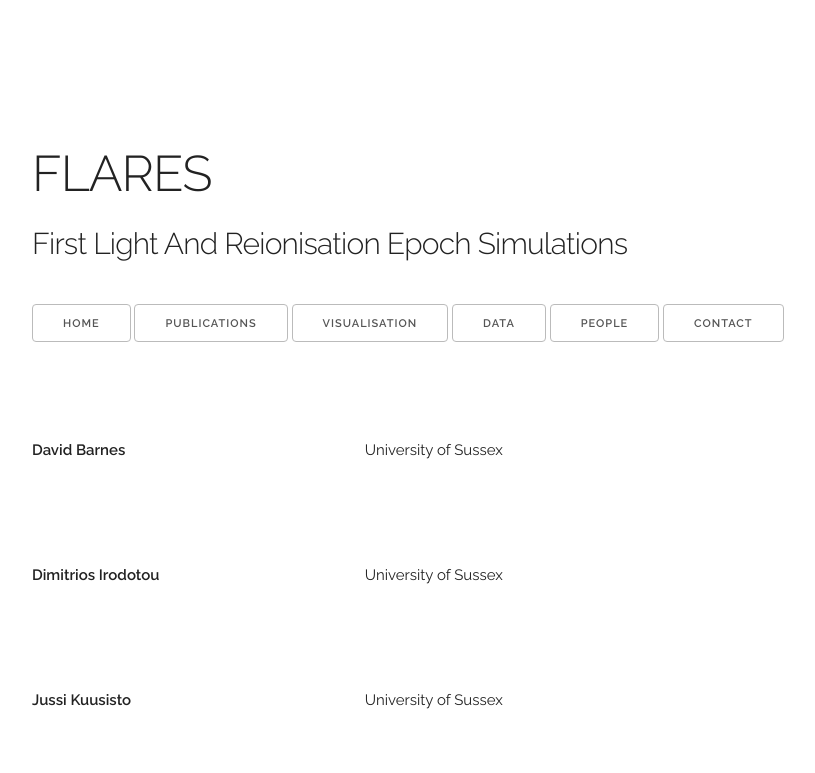
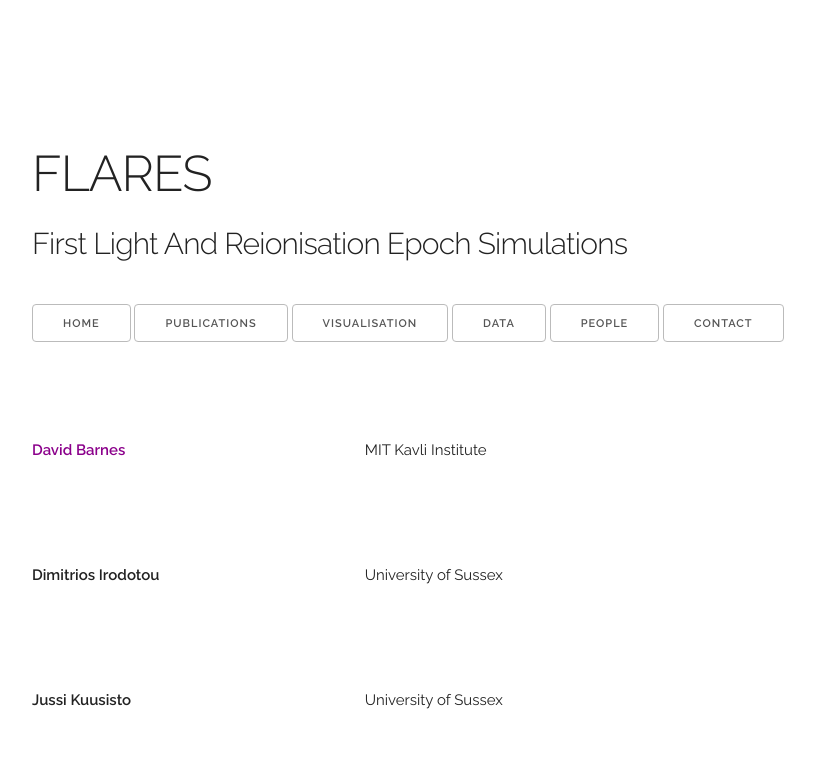
Before and after one commit to christopherlovell/flares, a plain HTML site: page docs/people.html in a window 1280 px wide. Shown: the top 773 px of the page, without its empty margins (128-943 px from the left). Drawn offline with Linux system fonts and the light colour scheme.

Commit message:
updated David's details

```diff
--- a/docs/people.html
+++ b/docs/people.html
@@ -66,10 +66,10 @@
 
     <div class="row people">
       <div class="one-third column">
-        <p><b>David Barnes</b></p>
+          <p><b><a href="https://space.mit.edu/people/barnes-david/" target="_blank">David Barnes</a></b></p>
       </div>
       <div class="one-third column">
-        <p>University of Sussex</p>
+        <p>MIT Kavli Institute</p>
       </div>
       <div class="one-third column">
       </div>
```
